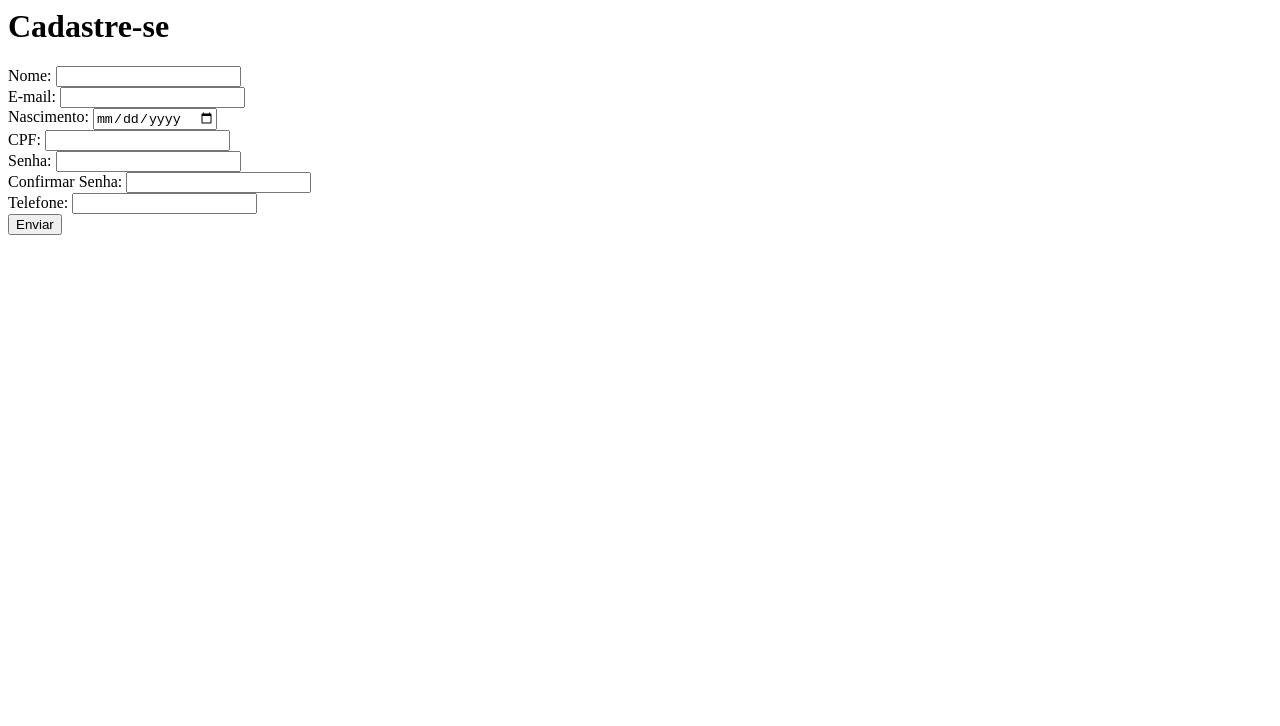
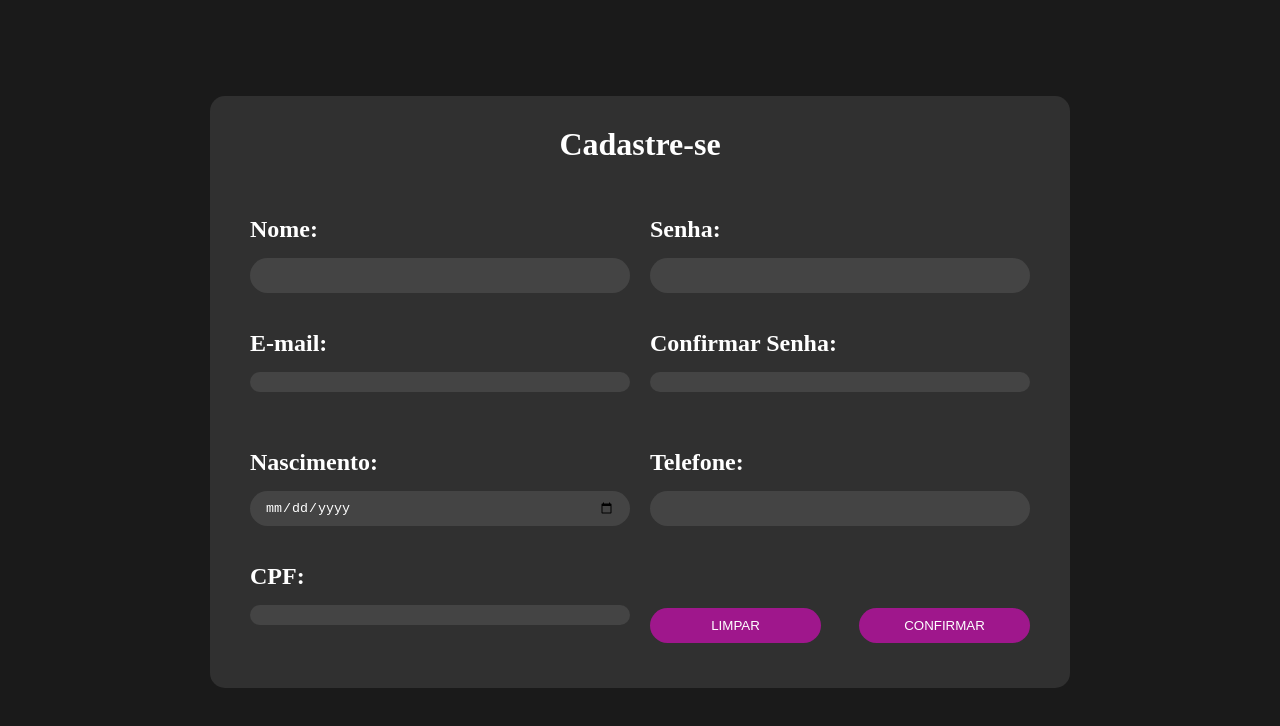
Before and after one commit to Alex-Jr/web1-backend, a website: page public/html/cadastro.html in a window 1280 px wide. Drawn offline with Linux system fonts and the light colour scheme; files that its build step writes are made by us from their sources; files whose address does not match are found by name.

Commit message:
Refatorando cadastro page

```diff
--- a/public/css/cadastro.css
+++ b/public/css/cadastro.css
@@ -1,75 +1,89 @@
-body {
-    background-color: #1A1B1C;
+.Cadastro {
+    display: flex;
+    flex-direction: column;
+    justify-content: center;
+    align-items: center;
+    width: 100vw;
+    height: 100vh;
+    margin: 0;
+    padding: 0;
+    background-color: rgb(26, 26, 26);
 }
 
-#formularioContainer {
+.Cadastro_title,
+.Cadastro_formulario {
+    width: 800px;
+    background-color: rgb(48, 48, 48);
+
+}
+
+.Cadastro_title {
+    text-align: center;
+    color: white;
+    margin: 0;
+    padding: 30px 30px 15px 30px;
+    border-radius: 15px 15px 0px 0px ;
+}
+
+.Cadastro_formulario {
     display: flex;
     flex-direction: column;
     flex-wrap: wrap;
+    justify-content: space-between;
+    height: 450px;
+    padding: 15px 30px 45px 30px;
+    border-radius: 0px 0px 15px 15px ;
+}
 
-    background-color: #303030;
-    width: 900px;
-    border-radius: 8px;
-    color: #ffffff;
-    text-align: center;
+.Cadastro_campo {
+    display: flex;
+    flex-direction: column;
+    justify-content: flex-end;
+    height: 100px;
+    margin: 0 10px;
+}
+
+.Cadastro_label {
+    color: white;
+    margin-bottom: 15px;
+}
+
+.Cadastro_input,
+.Cadastro_botao {
+    border: none;
+    border-radius: 25px;
+    color: white;
+}
+
+.Cadastro_input {
+    /* box-sizing: border-box; */
+    height: 35px;
+    line-height: 15px;
+    width: 100%;
+    background-color: rgb(68, 68, 68);
+    padding: 0 15px;
+}
+
+.Cadastro_input:focus {
+    outline: none;
+    border: 1px solid rgb(159, 23, 140);
+    padding: 0 14px;
 }
 
 
-/* h1{
-    flex: 1;
-} */
-
-#formulario {
-    height: 200px;
-    display: flex;
-    flex-direction: column;
-    flex-wrap: wrap;
-}
-
-
-.campo {
-    flex:1;
+.Cadastro_botoes {
     display: flex;
     flex-direction: row;
     justify-content: space-between;
-
-    height: 30px;
-    margin: 10px;
+    align-items: flex-end;
 }
 
-.campo input, .campo label {
-    display:block;
+.Cadastro_botao {
+    height: 35px;
+    width: 45%;
+    background-color: rgb(159, 23, 140);
 }
 
-.campo label {
-    flex: 0.3;
-    margin: auto;
+.Cadastro_botao:hover {
+    background-color: rgb(169, 26, 150);
 }
-
-.campo input {
-    flex: 0.7;
-
-    border-radius: 8px;
-    background-color: #444444;
-    border: none;
-    color: #ffffff;
-    height: 30px;
-}
-
-.botoes {
-    flex: 1;
-    display: flex;
-    flex-direction: row;
-    justify-content: space-evenly;
-
-    height: 30px;
-    margin: 10px 0px;
-}
-
-.botao{
-    background-color: #9F178C;
-    color: #ffffff;
-    border: none;
-    width: 45%;
-    height: 30px;
-}
--- a/public/html/cadastro.html
+++ b/public/html/cadastro.html
@@ -2,10 +2,10 @@
     <head>
         <meta charset="utf-8">
         <title>Cadastro</title>
-        <!-- <link rel="stylesheet" href="cadastro.css"> -->
         <!-- <script type="text/javascript" src="cadastro.js"></script> -->
         <script type="text/javascript" src="notLoggedPage.js"></script>
         <script type="text/javascript" src="formulario.js"></script>
+        <link rel="stylesheet" href="cadastro.css">
 
         <script>
             function cadastrar() {
@@ -39,50 +39,49 @@
             }
         </script>
     </head>
-    <body>
+    <body class="Cadastro">
+        <h1 class="Cadastro_title">Cadastre-se</h1>
 
-        <h1>Cadastre-se</h1>
-        <form id="formulario" name="formulario">
-                <div class='campo' id="erronome">
-                    <label for="nome">Nome:</label>
-                    <input type="text" id="nome" name="nome">
+        <form id="formulario" class="Cadastro_formulario">
+                <div class='Cadastro_campo'>
+                    <h2 class="Cadastro_label">Nome:</h2>
+                    <input class="Cadastro_input" type="text" name="nome">
                 </div>
 
-                <div class="campo" id="erroemail">
-                    <label for="email">E-mail:</label>
-                    <input type="text" id="email" name="email"><br>
+                <div class="Cadastro_campo">
+                    <h2 class="Cadastro_label">E-mail:</h2>
+                    <input class="Cadastro_input" type="text" name="email"><br>
                 </div>
 
-                <div class="campo" id="errodata">
-                    <label for="datanasc">Nascimento:</label>
-                    <input type="date" id="datanasc" name="datanasc">
+                <div class="Cadastro_campo">
+                    <h2 class="Cadastro_label">Nascimento:</h2>
+                    <input class="Cadastro_input" type="date" name="datanasc">
                 </div>
 
-                <div class="campo" id="errocpf">
-                    <label for="cpf">CPF:</label>
-                    <input type="text" id="cpf" name="cpf"><br>
+                <div class="Cadastro_campo">
+                    <h2 class="Cadastro_label">CPF:</h2>
+                    <input class="Cadastro_input" type="text" name="cpf"><br>
                 </div>
 
-                <div class="campo" id="errosenha">
-                    <label for="senha">Senha:</label>
-                    <input type="password" id="senha" name="senha">
+                <div class="Cadastro_campo">
+                    <h2 class="Cadastro_label">Senha:</h2>
+                    <input class="Cadastro_input" type="password" name="senha">
                 </div>
 
-                <div class="campo" id="errosenhaconf">
-                    <label for="confsenha">Confirmar Senha:</label>
-                    <input type="password" id="confsenha" name="confsenha"><br>
+                <div class="Cadastro_campo">
+                    <h2 class="Cadastro_label">Confirmar Senha:</h2>
+                    <input class="Cadastro_input" type="password" name="confsenha"><br>
                 </div>
 
-                <div class="campo" id="errotel">
-                    <label for="telefone">Telefone:</label>
-                    <input type="tel" id="telefone" name="telefone">
+                <div class="Cadastro_campo">
+                    <h2 class="Cadastro_label">Telefone:</h2>
+                    <input class="Cadastro_input" type="tel" id="telefone" name="telefone">
                 </div>
 
-                <div class="botoes">
-                    <!-- <input type="button" name="reset" value="Reset" class="botao" onclick="resetar()"> -->
+                <div class="Cadastro_campo Cadastro_botoes">
+                    <button type="button" class="Cadastro_botao"" onclick="resetar()"> LIMPAR </button>
 
-                    <button type="button" class="botao" onclick="cadastrar()"> Enviar </button>
-                    <div id="errogeral"></div>
+                    <button type="button" class="Cadastro_botao" onclick="cadastrar()"> CONFIRMAR </button>
                 </div>
 
 
```
Also changed, not shown: public/css/login.css (+7 -2 lines).
